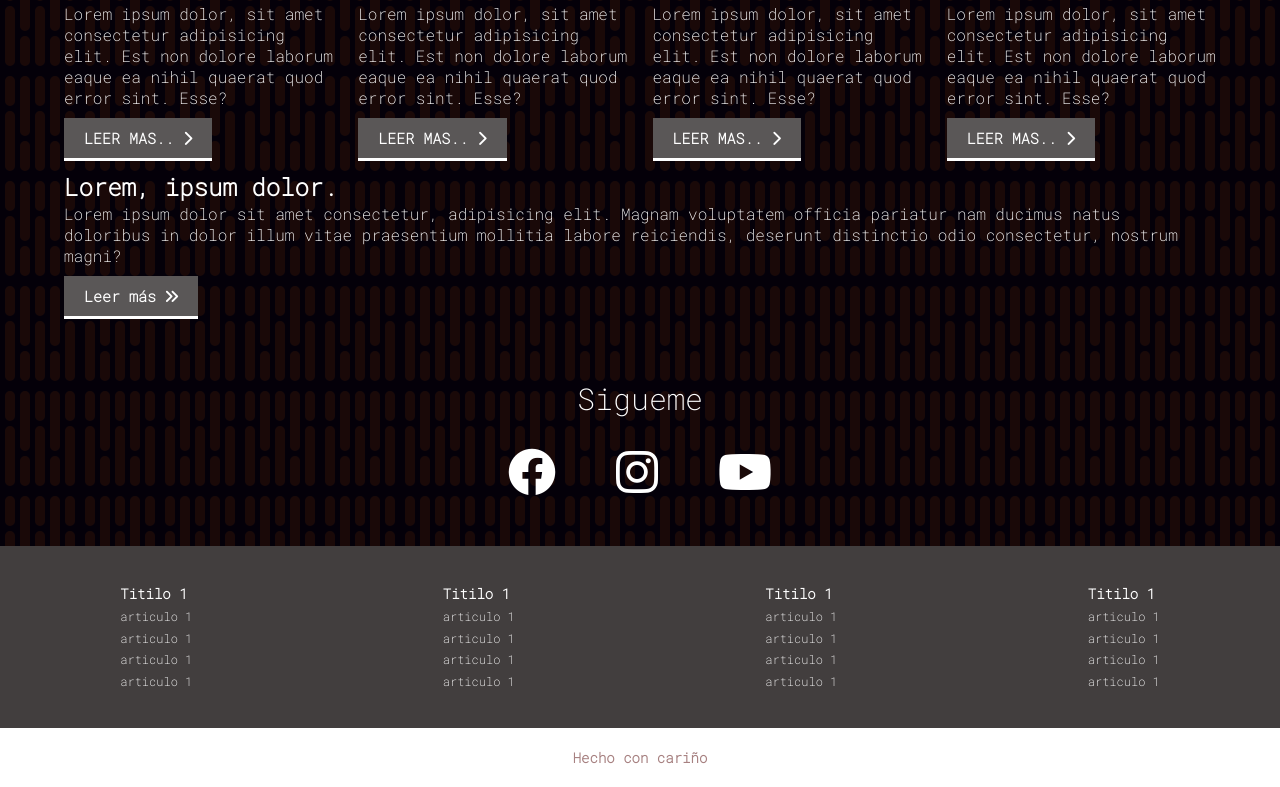
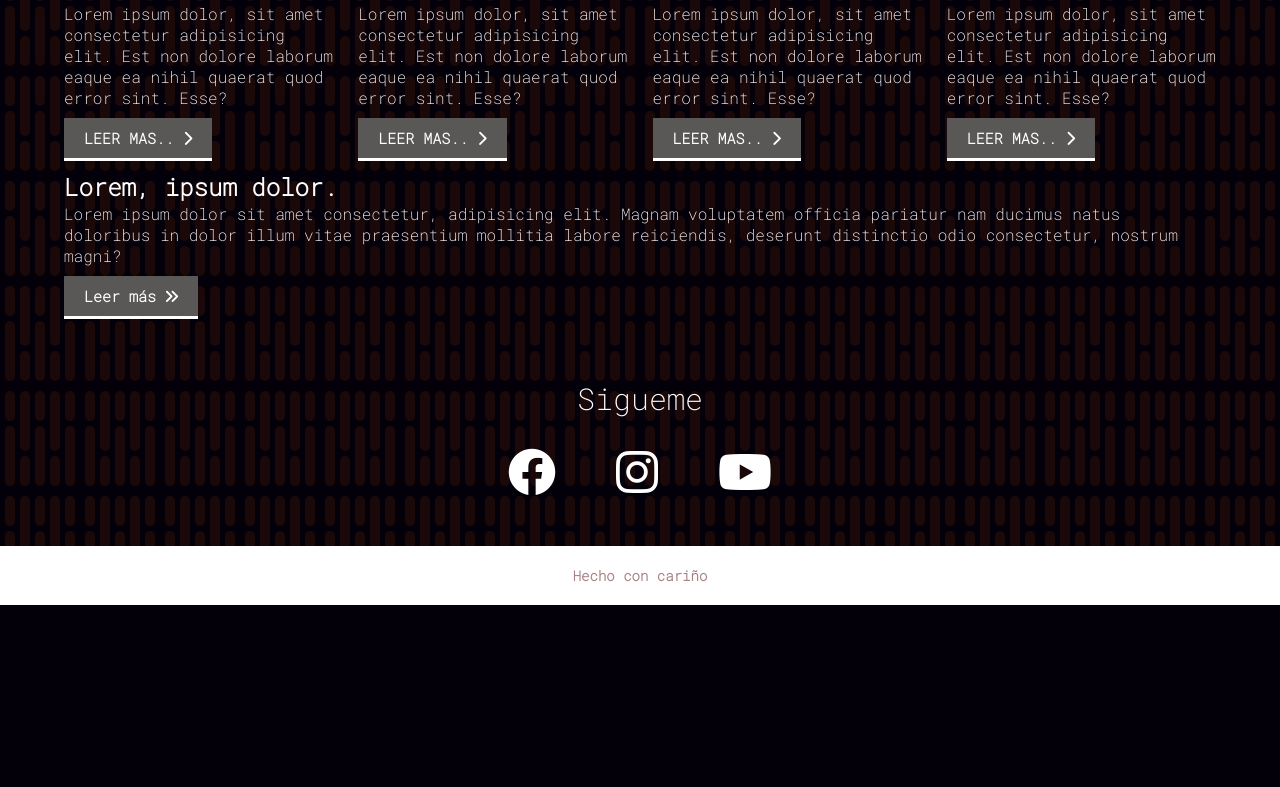
Before and after one commit to profsofia/sitio-noticias, a plain HTML site: page index.html in a window 1280 px wide. Shown: the part 1714-2501 px from the top of the page. After the commit the page ends 2319 px from the top, so only its background shows below. Drawn offline with nearby package versions, Linux system fonts and the light colour scheme; a script that the page names is missing.

Commit message:
añadimos logo y disqus

```diff
--- a/index.html
+++ b/index.html
@@ -4,6 +4,8 @@
     <meta charset="UTF-8">
     <meta http-equiv="X-UA-Compatible" content="IE=edge">
     <meta name="viewport" content="width=device-width, initial-scale=1.0">
+    <link rel="shortcut icon" href="/img/logoNuevo.jpg">
+
     <title>página de Noticias</title>
     <!--FONT AWESOME CDN-->
     <link
@@ -162,121 +164,28 @@
 <!--footer section min 47: 22
 href="https://www.youtube.com/watch?time_continue=2842&v=Q2imkhmhOFo&feature=emb_logo&ab_channel=Fazt"
 -->
-<div class="footer-links">
-    <div class="footer-container">
-        <ul>
-            <li>
-                <a href="#">
-                    <h3>Titilo 1</h3>
-                </a>
-            </li>
-            <li>
-                <a href="#">
-                    articulo 1
-                </a>
-            </li>
-            <li>
-                <a href="#">
-                    articulo 1
-                </a>
-            </li>
-            <li>
-                <a href="#">
-                    articulo 1
-                </a>
-            </li>
-            <li>
-                <a href="#">
-                    articulo 1
-                </a>
-            </li>
-        </ul>
-        <ul>
-            <li>
-                <a href="#">
-                    <h3>Titilo 1</h3>
-                </a>
-            </li>
-            <li>
-                <a href="#">
-                    articulo 1
-                </a>
-            </li>
-            <li>
-                <a href="#">
-                    articulo 1
-                </a>
-            </li>
-            <li>
-                <a href="#">
-                    articulo 1
-                </a>
-            </li>
-            <li>
-                <a href="#">
-                    articulo 1
-                </a>
-            </li>
-        </ul>
-        <ul>
-            <li>
-                <a href="#">
-                    <h3>Titilo 1</h3>
-                </a>
-            </li>
-            <li>
-                <a href="#">
-                    articulo 1
-                </a>
-            </li>
-            <li>
-                <a href="#">
-                    articulo 1
-                </a>
-            </li>
-            <li>
-                <a href="#">
-                    articulo 1
-                </a>
-            </li>
-            <li>
-                <a href="#">
-                    articulo 1
-                </a>
-            </li>
-        </ul>
-        <ul>
-            <li>
-                <a href="#">
-                    <h3>Titilo 1</h3>
-                </a>
-            </li>
-            <li>
-                <a href="#">
-                    articulo 1
-                </a>
-            </li>
-            <li>
-                <a href="#">
-                    articulo 1
-                </a>
-            </li>
-            <li>
-                <a href="#">
-                    articulo 1
-                </a>
-            </li>
-            <li>
-                <a href="#">
-                    articulo 1
-                </a>
-            </li>
-        </ul>
-
-    </div>
-</div>
 
 <!--Footer-->
+<div id="disqus_thread"></div>
+<script>
+    /**
+    *  RECOMMENDED CONFIGURATION VARIABLES: EDIT AND UNCOMMENT THE SECTION BELOW TO INSERT DYNAMIC VALUES FROM YOUR PLATFORM OR CMS.
+    *  LEARN WHY DEFINING THESE VARIABLES IS IMPORTANT: https://disqus.com/admin/universalcode/#configuration-variables    */
+    /*
+    var disqus_config = function () {
+    this.page.url = https://profsofia.github.io/sitio-noticias;
+    this.page.identifier = PAGE_IDENTIFIER; // Replace PAGE_IDENTIFIER with your page's unique identifier variable
+    };
+    */
+    (function() { // DON'T EDIT BELOW THIS LINE
+    var d = document, s = d.createElement('script');
+    s.src = 'https://sitio-not.disqus.com/embed.js';
+    s.setAttribute('data-timestamp', +new Date());
+    (d.head || d.body).appendChild(s);
+    })();
+</script>
+<noscript>Please enable JavaScript to view the <a href="https://disqus.com/?ref_noscript">comments powered by Disqus.</a></noscript>
+<script id="dsq-count-scr" src="//sitio-not.disqus.com/count.js" async></script>
 <footer class="footer">
     <h3>Hecho con cariño</h3>
 </footer>
```
Also changed, not shown: img/logoNuevo.jpg (added).
